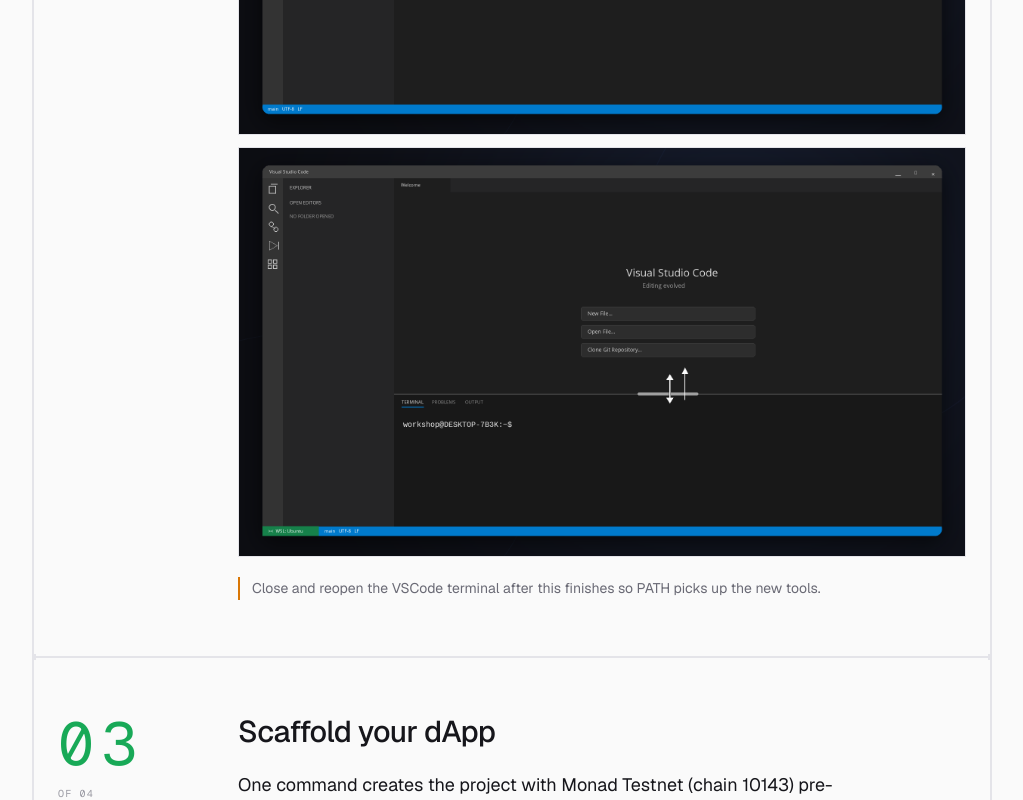
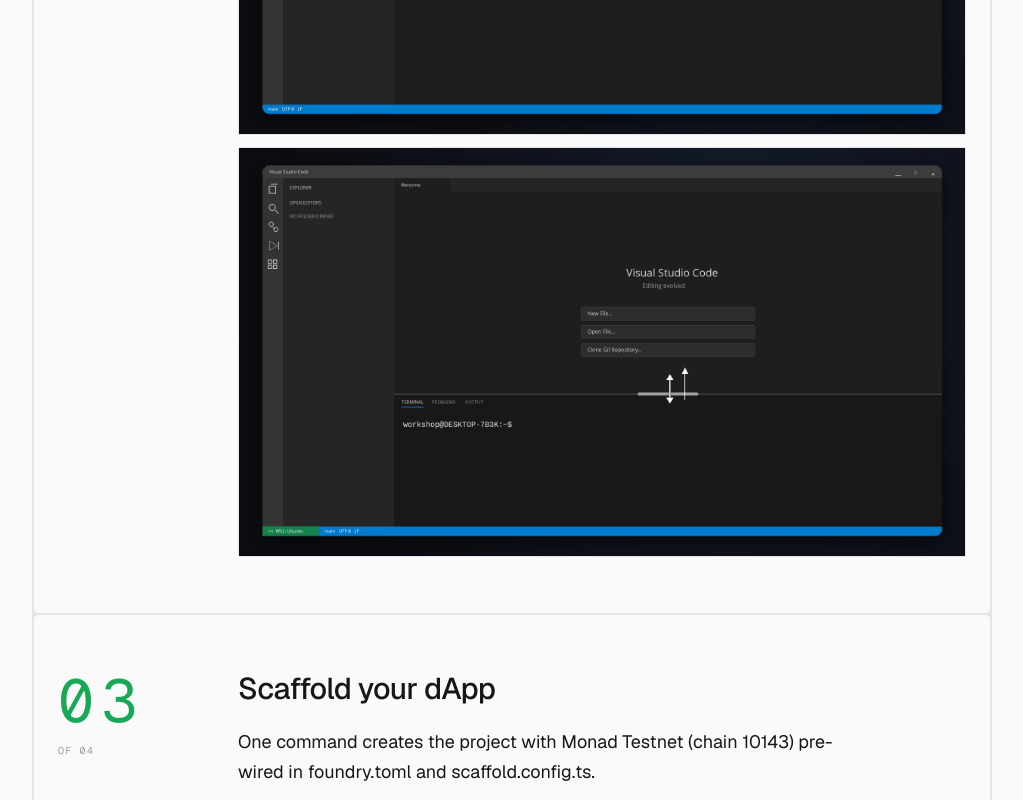
Before and after one commit to portdeveloper/setup-devnads-com, a Next.js app: page /en in a window 1280 px wide. Shown: the part 2073-2873 px from the top of the page, without its empty margins (128-1151 px from the left). Built offline with nearby package versions, Linux system fonts and the light colour scheme.

Commit message:
Drop the step 2 "reopen the terminal" note
The bootstrap now auto-opens the scaffolded project in a fresh VSCode
window, so its terminal already has the updated PATH. Telling users to
close and reopen the old one is no longer useful.

```diff
--- a/src/i18n/dictionaries/en.ts
+++ b/src/i18n/dictionaries/en.ts
@@ -169,8 +169,6 @@ export const en: Dictionary = {
           },
         ],
         code: `bash -c "$(curl -fsSL ${RAW_BASE}/wsl-bootstrap.sh)"`,
-        note:
-          "Close and reopen the VSCode terminal after this finishes so PATH picks up the new tools.",
       },
       {
         num: "03",
--- a/src/i18n/dictionaries/tr.ts
+++ b/src/i18n/dictionaries/tr.ts
@@ -158,8 +158,6 @@ export const tr: Dictionary = {
         body:
           "VSCode'da [WSL eklentisini](https://marketplace.visualstudio.com/items?itemName=ms-vscode-remote.remote-wsl) kur. Sonra VSCode'u başlat, F1'e bas ve \"WSL: Connect to WSL\" seç (veya belirli bir dağıtım için \"WSL: Connect to WSL using Distro\"). Açılan pencerede alt kenardan yukarı sürükleyerek terminal aç, sonra otomatik kurulum için aşağıdaki komutu kopyala.",
         code: `bash -c "$(curl -fsSL ${RAW_BASE}/wsl-bootstrap.sh)"`,
-        note:
-          "Bittikten sonra VSCode terminalini kapatıp yeniden aç, böylece PATH yeni araçları görür.",
         screenshots: [
           {
             src: "/screenshots/win-02a-command-palette.png",
```
